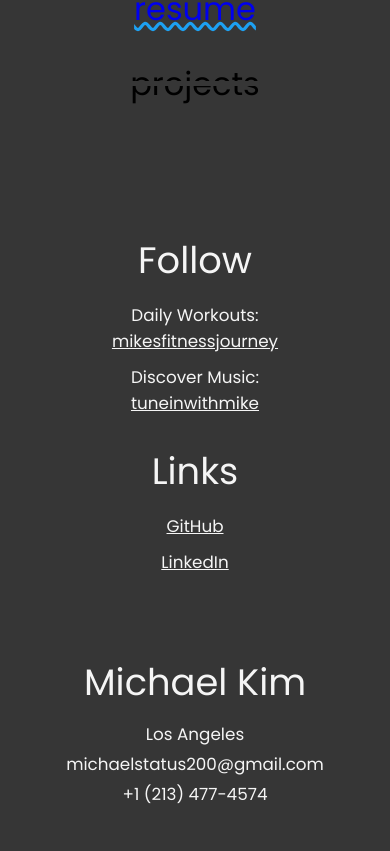
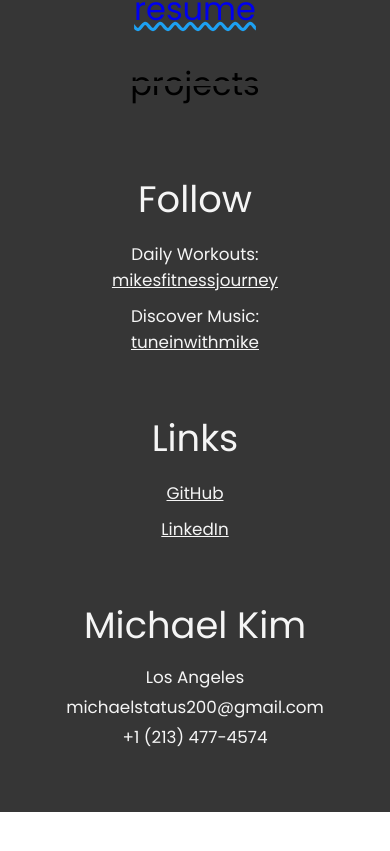
Before and after one commit to sparklingwaterlemon/Portfolio, a React (Create React App) app: page / in a window 390 px wide. Shown: the part 3240-4091 px from the top of the page. After the commit the page ends 4052 px from the top, so only its background shows below. Built offline with nearby package versions, Linux system fonts and the light colour scheme.

Commit message:
fixed Vertical Resize Issue for footer

```diff
--- a/src/Components/FooterSection/FooterSection.css
+++ b/src/Components/FooterSection/FooterSection.css
@@ -1,26 +1,25 @@
 #footer{
-    height: 40vh;
+    height: 300px;
     width: 100%;
     background-color: #363636;
     display: flex;
     justify-content: center;
     align-items: flex;
     text-align: center;
-    --height: 25vh;
+
     --width: 230px;
     padding-top: 40px;
 }
 .resume-footer{
-    /* outline: 2px dashed coral; */
+    height: auto;
     width: var(--width);
-    height: var(--height);
+
     display: flex;
     flex-direction: column;
     justify-content: flex-start;
     align-items: center;
 }
 .rf{
-    /* border: 2px solid coral; */
     height: 75px;
     width: 100%;
     font-size: 2em;
@@ -47,8 +46,7 @@
 
 
 .follow-footer{
-    /* outline: 2px dashed coral; */
-    height: var(--height);
+    height: auto;
     width: var(--width);
     display: flex;
     flex-direction: column;
@@ -56,7 +54,6 @@
     align-items: center;
 }
 .ff{
-    /* border: 1px solid coral; */
     width: 100%;
 }
 .ff.top{
@@ -74,7 +71,6 @@
     font-size: 1.05em;
 }
 .ff-link{
-    /* border: 1px solid coral; */
     overflow: auto;
     width: 100%;
     padding: 5px;
@@ -98,15 +94,13 @@
 
 
 .link-footer{
-    /* outline: 2px dashed coral; */
     width: var(--width);
-    height: var(--height);
+    height: auto;
     display: flex;
     flex-direction: column;
     justify-content: flex-start;
 }
 .lf.top{
-    /* border: 2px solid coral; */
     height: 75px;
     width: 100%;
     font-size: 2.3em;
@@ -116,14 +110,12 @@
     justify-content: center;
 }
 .lf.bottom{
-    /* border: 1px solid coral; */
     width: 100%;
     height: calc(100% - 75px);
     font-size: 1.05em;
     color: whitesmoke;
 }
 .lf-link{
-    /* border: 1px solid coral; */
     width: 100%;
     padding: 5px;
 }
@@ -139,15 +131,13 @@
 
 
 .self-footer{
-    /* outline: 2px dashed whitesmoke; */
     width: calc(var(--width) + 50px);
-    height: var(--height);
+    height: auto;
     display: flex;
     flex-direction: column;
     justify-content: flex-start;
 }
 .sf.top{
-    /* border: 2px solid coral; */
     height: 75px;
     width: 100%;
     display: flex;
@@ -157,20 +147,18 @@
     color: whitesmoke;
 }
 .sf.bottom{
-    /* border: 3px solid coral; */
     width: 100%;
     color: whitesmoke;
     font-size: 1.05em;
 }
 .sf-link{
-    /* border: 1px solid coral; */
     width: 100%;
     padding: 2px;
 }
 
 
 
-@media only screen and (max-width: 650px){
+@media only screen and (max-width: 720px){
     #footer{
         width: 100%;
         height: auto;
@@ -183,10 +171,11 @@
     }
     .follow-footer{
         width: 100%;
-        /* height: auto; */
+        margin-bottom: 40px;
     }
     .link-footer{
         width: 100%;
+        margin-bottom: 40px;
     }
     .self-footer{
         /* outline: 2px solid orange; */
```
